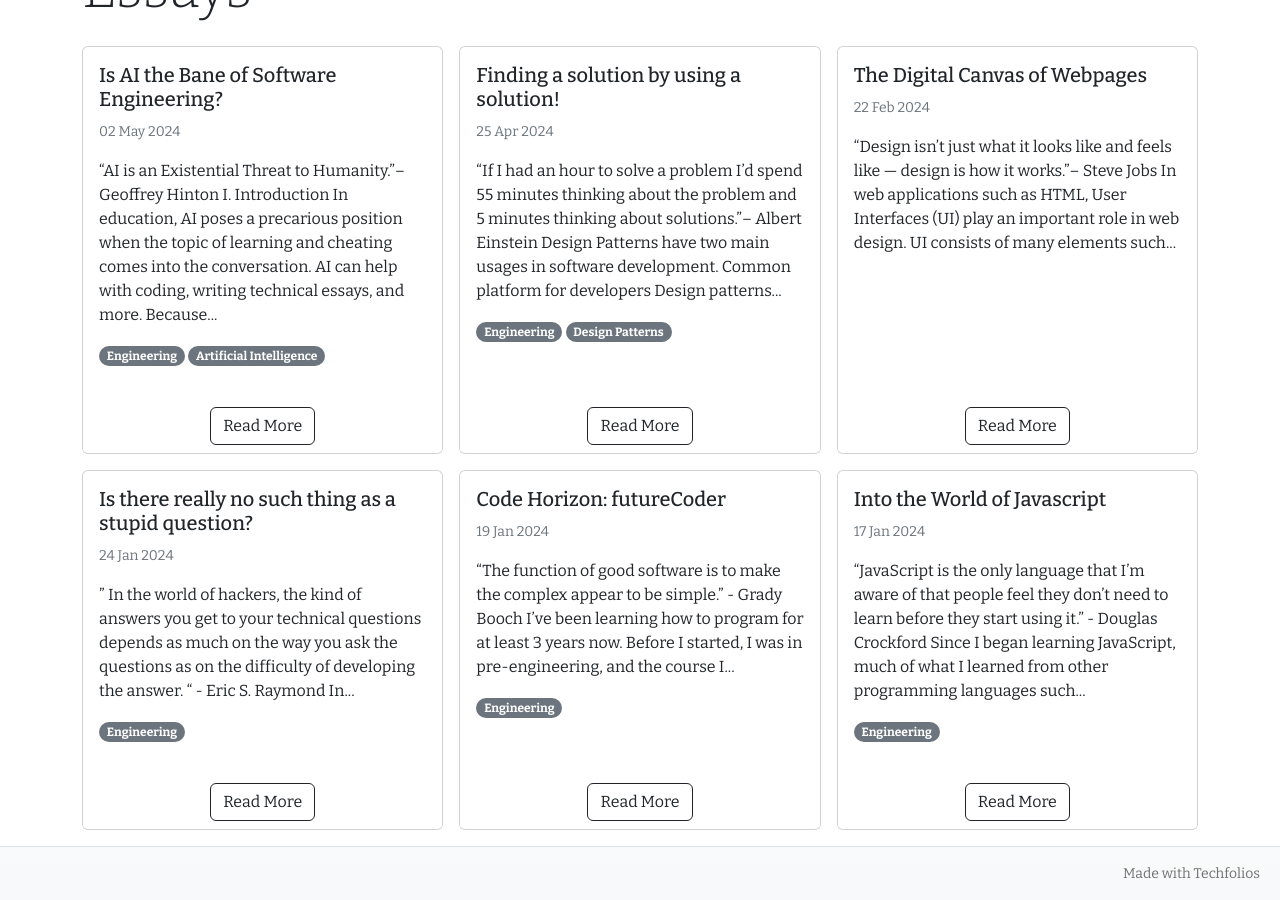
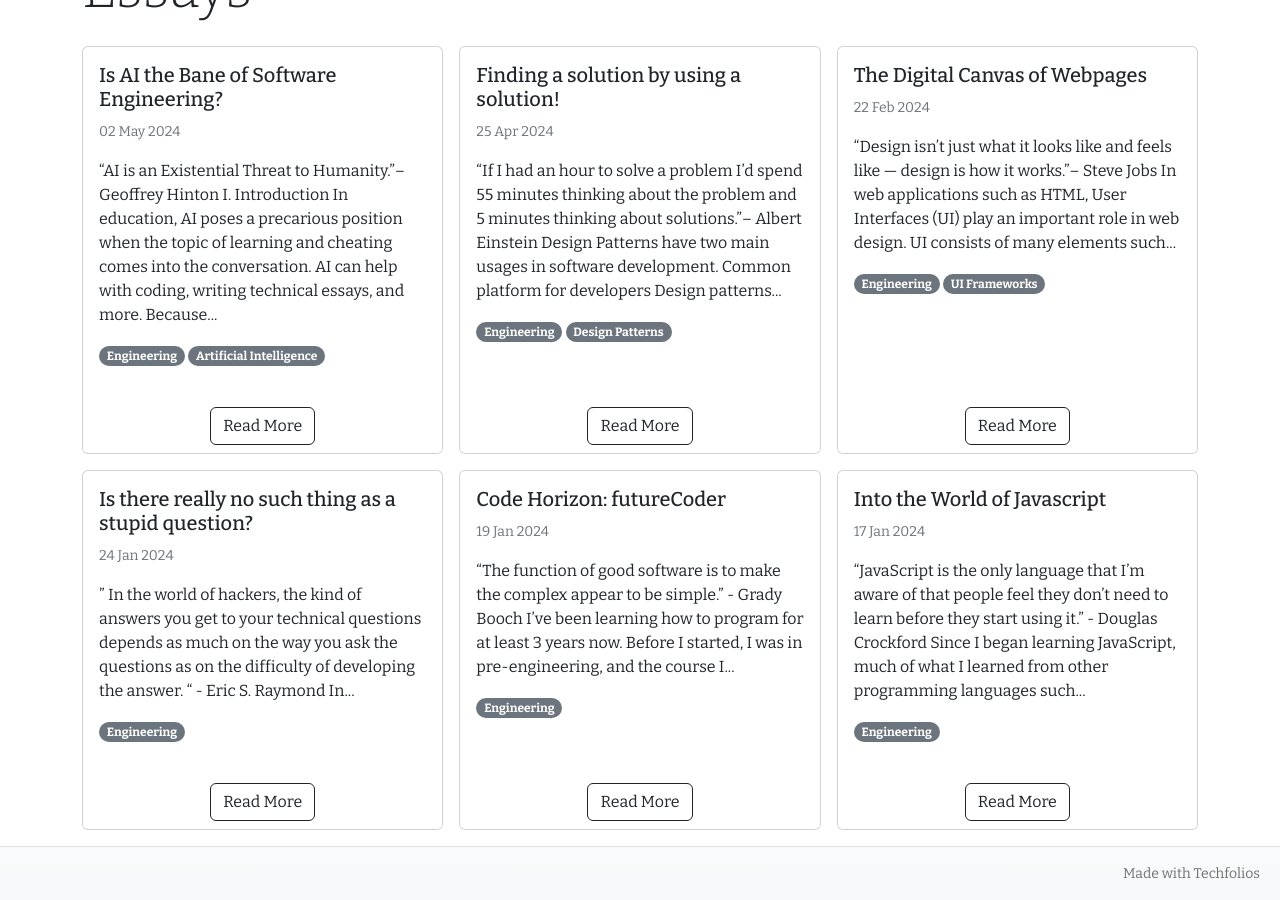
Before and after one commit to dport2469/roycenainoa, a Jekyll site: the page built from index.html, in a window 1280 px wide and 900 px high, scrolled down 1438 px. Built offline with Jekyll 4.4.1, drawn with Linux system fonts in a browser that asks for light colours.

Commit message:
Update thedigitalcanvasofwebpages.md

```diff
--- a/essays/thedigitalcanvasofwebpages.md
+++ b/essays/thedigitalcanvasofwebpages.md
@@ -5,6 +5,9 @@ title: "The Digital Canvas of Webpages"
 # All dates must be YYYY-MM-DD format!
 date: 2024-02-22
 published: true
+labels:
+  - Engineering
+  - UI Frameworks
 ---
 
 *"Design isn’t just what it looks like and feels like — design is how it works."*– Steve Jobs
```
